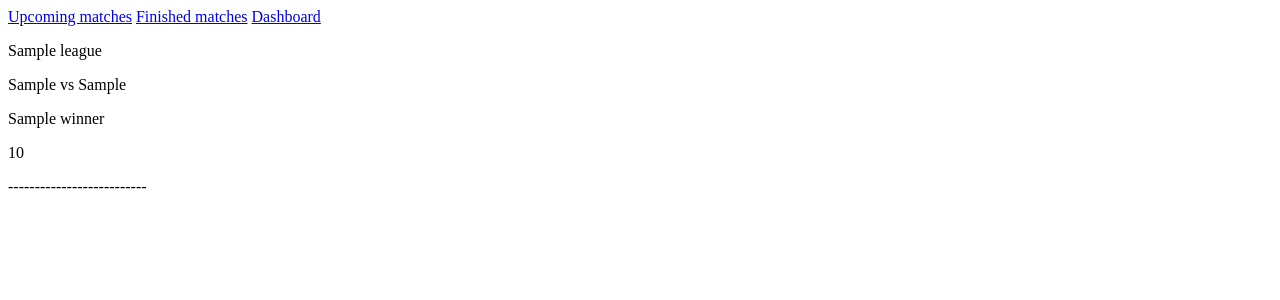
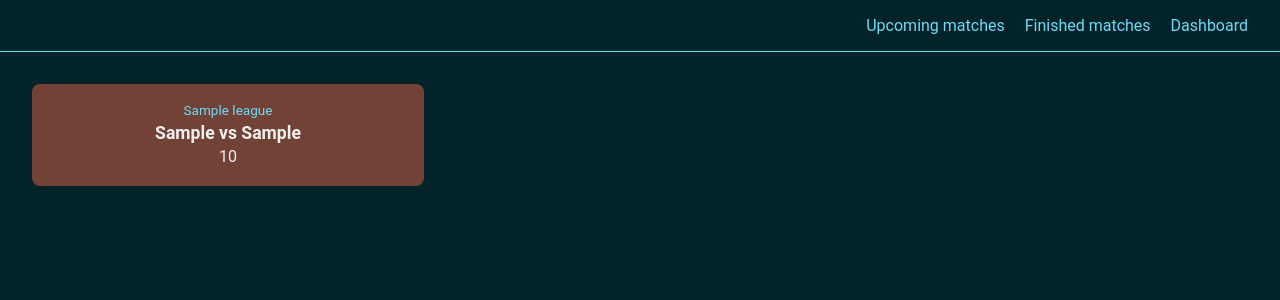
Before and after one commit to 4Opm/GameProphet, a Flask app: template templates/finished.html in a window 1280 px wide. Shown: the top 300 px of the page. Run offline with Flask 3, Linux system fonts and the light colour scheme; the template is opened without the code that fills it: most values are stand-ins (such as "Sample title", 1, 10 or a date in 2020).

Commit message:
feat: add basic styling for match cards

```diff
--- /dev/null
+++ b/static/css/style.css
@@ -0,0 +1,60 @@
+body {
+    background-color: #03232B;
+    color: #f0f0f0;
+    font-family: 'Roboto';
+    margin: 0;
+    padding: 0;
+}
+
+a:link{
+    text-decoration: none;
+    color: #6EDBF5;
+}
+
+a:visited {
+    color: #6EDBF5;
+}
+
+nav {
+    display: flex;
+    justify-content: flex-end;
+    gap: 20px;
+    padding: 16px 32px;
+    border-bottom: 1px solid #6EDBF5;
+}
+
+.matches-grid {
+    display: grid;
+    grid-template-columns: repeat(3, 1fr);
+    gap: 20px;
+    padding: 32px;
+}
+
+.match-card {
+    background-color: #724237;
+    border-radius: 8px;
+    padding: 16px;
+    cursor: pointer;
+    text-align: center;
+}
+
+.match-card:hover {
+    transform: scale(1.02);
+    transition: transform 0.2s;
+}
+
+.league {
+    color: #6EDBF5;
+    font-size: 0.85em;
+}
+
+.teams {
+    font-size: 1.1em;
+    font-weight: bold;
+    margin: 8px 0;
+}
+
+.match-card p,
+.match-card span {
+    margin: 4px 0;
+}
--- a/templates/base.html
+++ b/templates/base.html
@@ -2,6 +2,7 @@
 <html lang="en">
 <head>
     <title>GameProphet</title>
+    <link rel="stylesheet" href="{{ url_for('static', filename='css/style.css') }}">
 </head>
 <body>
     <nav>
--- a/templates/finished.html
+++ b/templates/finished.html
@@ -1,14 +1,24 @@
 {% extends "base.html" %}
 
 {% block content %}
+    <div class="matches-grid">
     {% for match in matches %}
-        <p>{{match.league}}</p>
-        <p>{{match.home_team}} vs {{match.away_team}}</p>
+        <div class="match-card">
+            <span class="league">{{match.league}}</span>
+            <p class="teams">{{match.home_team}} vs {{match.away_team}}</p>
 
-        <p>{{match.winner}}</p>
-        <p>{{match.score}}</p>
-        <p>{{ match.utc_date.split('T')[0] }}</p>
-        <p>{{ match.utc_date.split('T')[1][:5] }}</p>
-        <p>--------------------------</p>
+            {% if match.winner == 'HOME_TEAM' %}
+                Winner: {{ match.home_team }}
+            {% elif match.winner == 'AWAY_TEAM' %}
+                Winner: {{ match.away_team }}
+            {% elif match.winner == 'DRAW' %}
+                Draw
+            {% endif %}
+
+            <p class="score">{{match.score}}</p>
+            <span class="date">{{ match.utc_date.split('T')[0] }}</span>
+            <span class="time">{{ match.utc_date.split('T')[1][:5] }}</span>
+        </div>
     {% endfor %}
+    </div>
 {% endblock %}
```
Also changed, not shown: templates/upcoming.html (+8 -5 lines), static/style.css (deleted).
